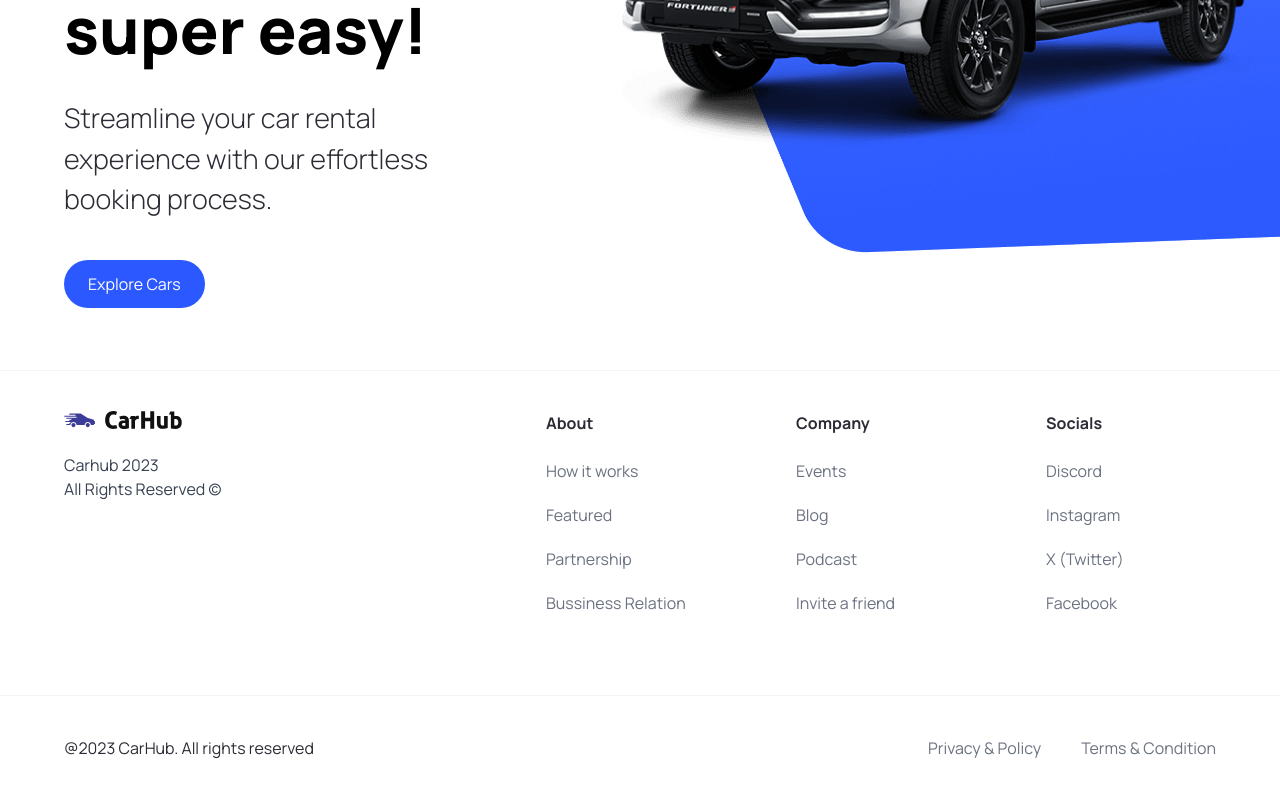
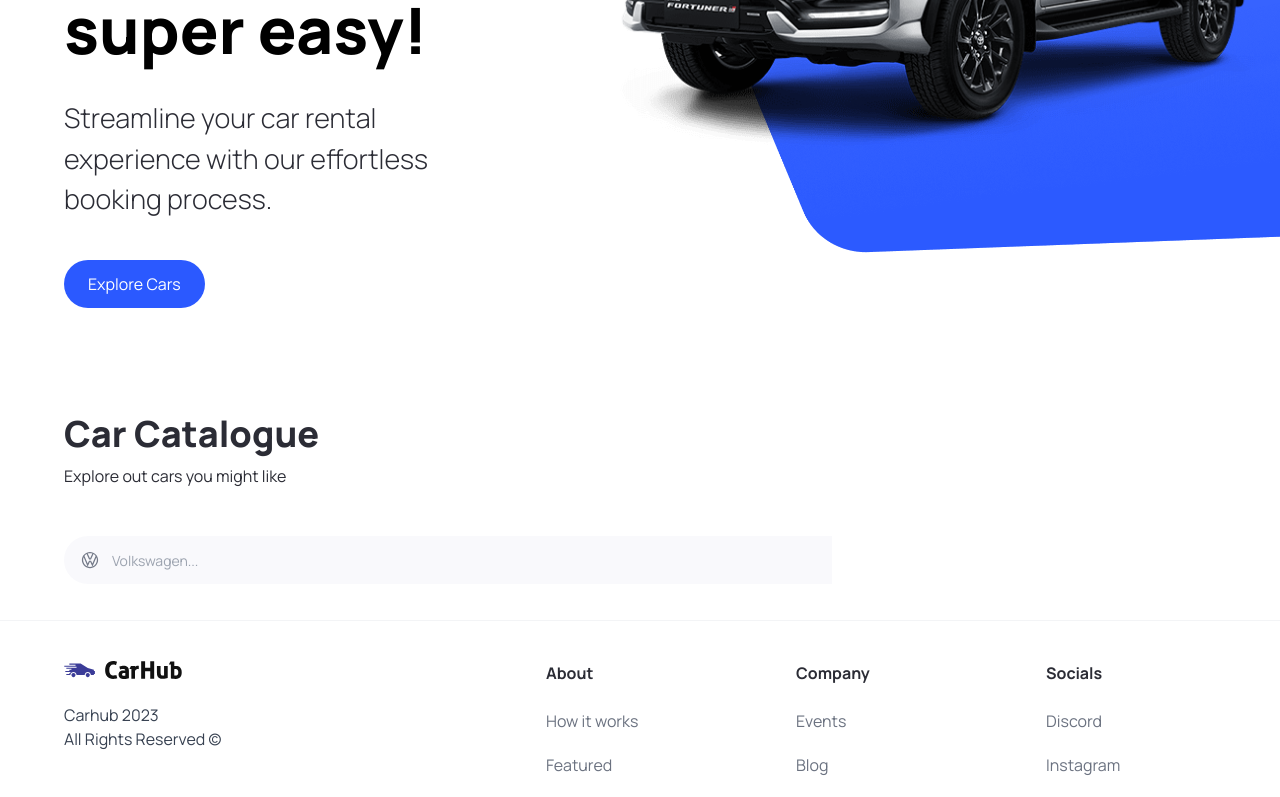
Before and after one commit to pinkjagnie/cars-showcase, a Next.js app: page / in a window 1280 px wide. Shown: the part 450-1247 px from the top of the page. Built offline with nearby package versions, Linux system fonts and the light colour scheme.

Commit message:
Started implementing Combobox for search bar

```diff
--- a/app/page.tsx
+++ b/app/page.tsx
@@ -1,9 +1,20 @@
 import Hero from "@/components/Hero";
+import Searchbar from "@/components/Searchbar";
 
 export default function Home() {
   return (
     <main className="overflow-hidden">
       <Hero />
+
+      <div className="mt-12 padding-x padding-y max-width" id="discover">
+        <div className="home__text-container">
+          <h1 className="text-4xl font-extrabold">Car Catalogue</h1>
+          <p>Explore out cars you might like</p>
+        </div>
+        <div className="home__filters">
+          <Searchbar />
+        </div>
+      </div>
     </main>
   );
 }
--- /dev/null
+++ b/components/SearchManufacturer.tsx
@@ -0,0 +1,58 @@
+"use client";
+
+import { useState, Fragment } from "react";
+import Image from "next/image";
+
+import { SearchManuFacturerProps } from "@/types";
+
+import { Combobox, Transition } from "@headlessui/react";
+
+const SearchManufacturer = ({
+  manufacturer,
+  setManuFacturer,
+}: SearchManuFacturerProps) => {
+  const [query, setQuery] = useState("");
+
+  return (
+    <div className="search-manufacturer">
+      <Combobox>
+        <div className="relative w-full">
+          {/* Button for the combobox. Click on the icon to see the complete dropdown */}
+          <Combobox.Button className="absolute top-[14px]">
+            <Image
+              src="/car-logo.svg"
+              width={20}
+              height={20}
+              className="ml-4"
+              alt="car logo"
+            />
+          </Combobox.Button>
+
+          {/* Input field for searching */}
+          <Combobox.Input
+            className="search-manufacturer__input"
+            placeholder="Volkswagen..."
+            displayValue={(item: string) => item}
+            onChange={(event) => setQuery(event.target.value)} // Update the search query when the input changes
+          />
+
+          {/* Transition for displaying the options */}
+          <Transition
+            as={Fragment} // group multiple elements without introducing an additional DOM node i.e., <></>
+            leave="transition ease-in duration-100"
+            leaveFrom="opacity-100"
+            leaveTo="opacity-0"
+            afterLeave={() => setQuery("")} // Reset the search query after the transition completes
+          >
+            <Combobox.Options
+              className="absolute mt-1 max-h-60 w-full overflow-auto rounded-md bg-white py-1 text-base shadow-lg ring-1 ring-black ring-opacity-5 focus:outline-none sm:text-sm"
+              static
+            ></Combobox.Options>
+          </Transition>
+        </div>
+      </Combobox>
+    </div>
+  );
+};
+
+export default SearchManufacturer;
--- /dev/null
+++ b/components/Searchbar.tsx
@@ -0,0 +1,24 @@
+"use client";
+
+import { useState } from "react";
+
+import SearchManufacturer from "./SearchManufacturer";
+
+const Searchbar = () => {
+  const [manufacturer, setManuFacturer] = useState("");
+
+  const handleSearch = () => {};
+
+  return (
+    <form className="searchbar" onSubmit={handleSearch}>
+      <div className="searchbar__item">
+        <SearchManufacturer
+          manufacturer={manufacturer}
+          setManuFacturer={setManuFacturer}
+        />
+      </div>
+    </form>
+  );
+};
+
+export default Searchbar;
--- a/types/index.ts
+++ b/types/index.ts
@@ -6,3 +6,7 @@
   containerStyles?: string;
   handleClick?: MouseEventHandler<HTMLButtonElement>;
 }
+export interface SearchManuFacturerProps {
+  manufacturer: string;
+  setManuFacturer: (manufacturer: string) => void;
+}
```
Also changed, not shown: package.json (+6 -5 lines), 1 other file (tests, documents, lock files or other folders).
